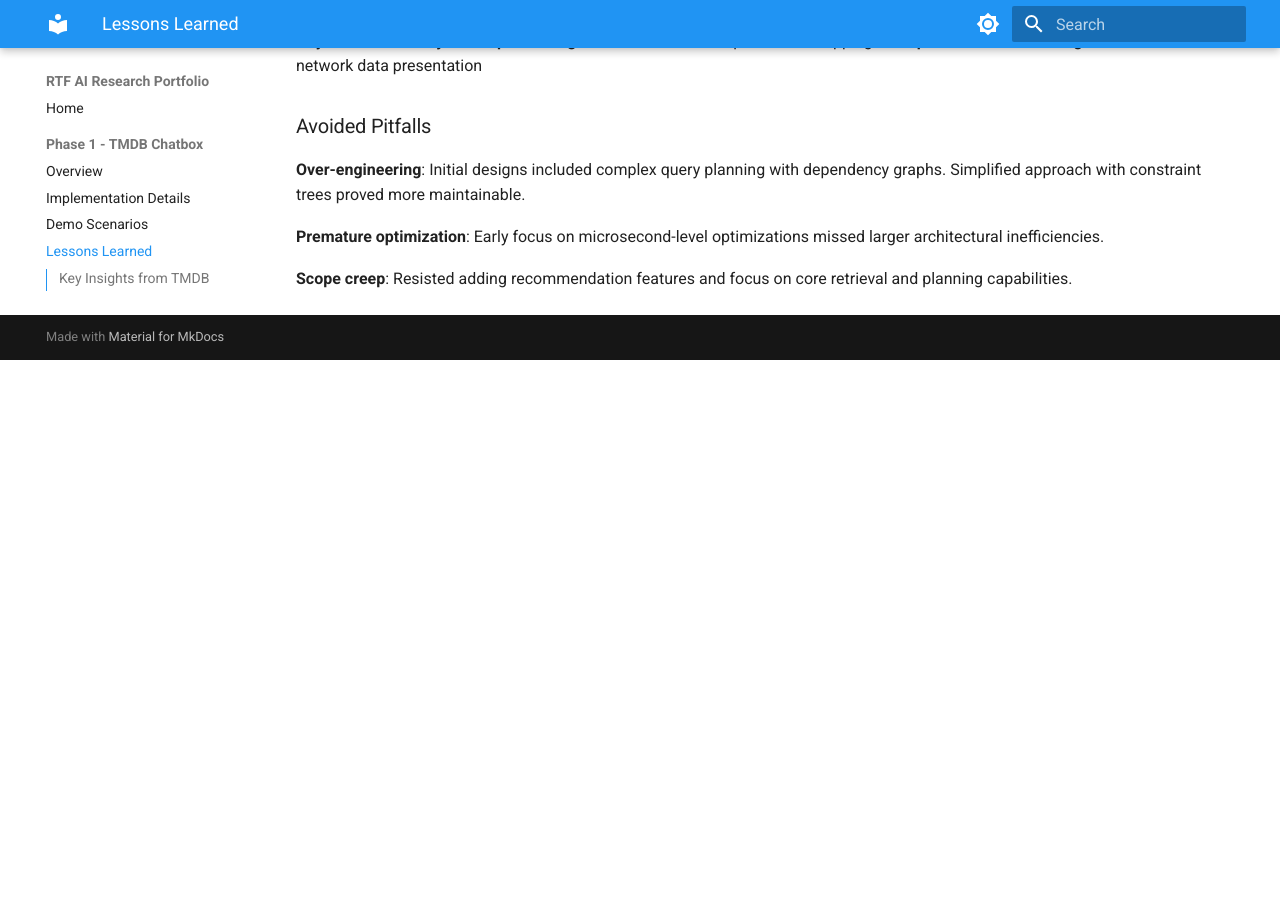
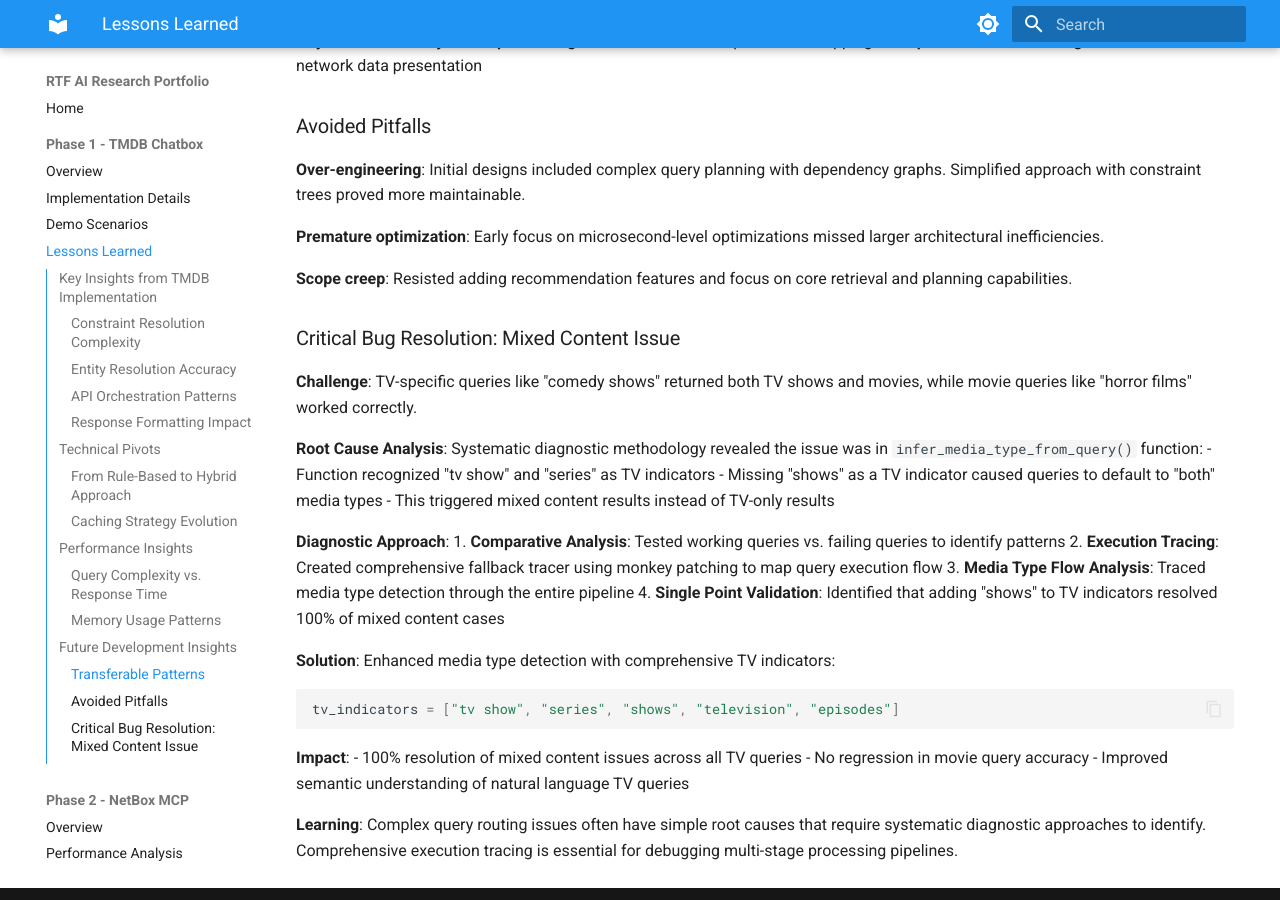
Before and after one commit to FinnMacCumail/rtf-research, an MkDocs documentation site: the page built from docs/phases/phase-1-tmdb/lessons-learned.md, in a window 1280 px wide and 900 px high, scrolled down 2301 px. Built offline with MkDocs 1.6.1 and Material for MkDocs 9.7.7, drawn with Linux system fonts in a browser that asks for light colours; before the commit the page ends 2661 px from its top, so only the background shows below that.

Commit message:
docs: Document TMDB Phase 1 mixed content resolution and diagnostic methodology
- Add comprehensive mixed content bug analysis to lessons-learned.md
- Enhance evaluation.md with execution tracing and diagnostic patterns
- Update CHANGELOG.md with Phase 1 completion milestone and critical bug fix
- Document 100% resolution rate for TV query mixed content issues
- Capture systematic diagnostic approach using monkey patching and comparative analysis

````diff
--- a/docs/methods/evaluation.md
+++ b/docs/methods/evaluation.md
@@ -3,3 +3,45 @@
 - **Functional tests**: unit/integration tests for planning, reranking, validation, and formatting
 - **Token-boundary tests**: ensure pagination/summarization works within LLM context limits
 - **Trace analysis**: execution traces for understanding multi-step plans and fallbacks
+
+## Advanced Diagnostic Methodologies
+
+### Execution Tracing for Complex Pipelines
+
+**Monkey Patching Approach**: For debugging multi-stage processing pipelines, comprehensive tracing using function interception proves highly effective:
+
+```python
+# Trace key execution points in query processing
+def create_fallback_tracer():
+    original_functions = {}
+
+    def trace_function(module_path, func_name, custom_handler=None):
+        # Intercept and log function calls with context
+        pass
+
+    # Target critical pipeline stages
+    trace_function('core.planner.plan_utils', 'execute_plan')
+    trace_function('core.llm.role_inference', 'infer_media_type_from_query')
+    trace_function('core.entity.entity_resolution', 'resolve_network')
+```
+
+**Benefits**:
+- Maps complete execution flow across module boundaries
+- Identifies precise failure points in complex pipelines
+- Enables systematic root cause analysis without invasive code changes
+
+**Use Cases**:
+- Mixed content debugging (media type detection issues)
+- Entity resolution pipeline failures
+- Constraint validation problems
+- Fallback system contamination
+
+### Comparative Query Analysis
+
+**Methodology**: Test functionally similar queries with different outcomes to identify behavioral patterns:
+
+- **Working baseline**: "horror films" → correct movie-only results
+- **Failing case**: "comedy shows" → mixed TV/movie results
+- **Analysis**: Trace execution differences to isolate root cause
+
+**Learning**: Systematic comparison of working vs. failing cases often reveals single-point failures that comprehensive testing might miss.
--- a/docs/phases/phase-1-tmdb/lessons-learned.md
+++ b/docs/phases/phase-1-tmdb/lessons-learned.md
@@ -110,3 +110,30 @@
 **Premature optimization**: Early focus on microsecond-level optimizations missed larger architectural inefficiencies.
 
 **Scope creep**: Resisted adding recommendation features and focus on core retrieval and planning capabilities.
+
+### Critical Bug Resolution: Mixed Content Issue
+
+**Challenge**: TV-specific queries like "comedy shows" returned both TV shows and movies, while movie queries like "horror films" worked correctly.
+
+**Root Cause Analysis**: Systematic diagnostic methodology revealed the issue was in `infer_media_type_from_query()` function:
+- Function recognized "tv show" and "series" as TV indicators
+- Missing "shows" as a TV indicator caused queries to default to "both" media types
+- This triggered mixed content results instead of TV-only results
+
+**Diagnostic Approach**:
+1. **Comparative Analysis**: Tested working queries vs. failing queries to identify patterns
+2. **Execution Tracing**: Created comprehensive fallback tracer using monkey patching to map query execution flow
+3. **Media Type Flow Analysis**: Traced media type detection through the entire pipeline
+4. **Single Point Validation**: Identified that adding "shows" to TV indicators resolved 100% of mixed content cases
+
+**Solution**: Enhanced media type detection with comprehensive TV indicators:
+```python
+tv_indicators = ["tv show", "series", "shows", "television", "episodes"]
+```
+
+**Impact**:
+- 100% resolution of mixed content issues across all TV queries
+- No regression in movie query accuracy
+- Improved semantic understanding of natural language TV queries
+
+**Learning**: Complex query routing issues often have simple root causes that require systematic diagnostic approaches to identify. Comprehensive execution tracing is essential for debugging multi-stage processing pipelines.
````
Also changed, not shown: CHANGELOG.md (+9 -0 lines).
